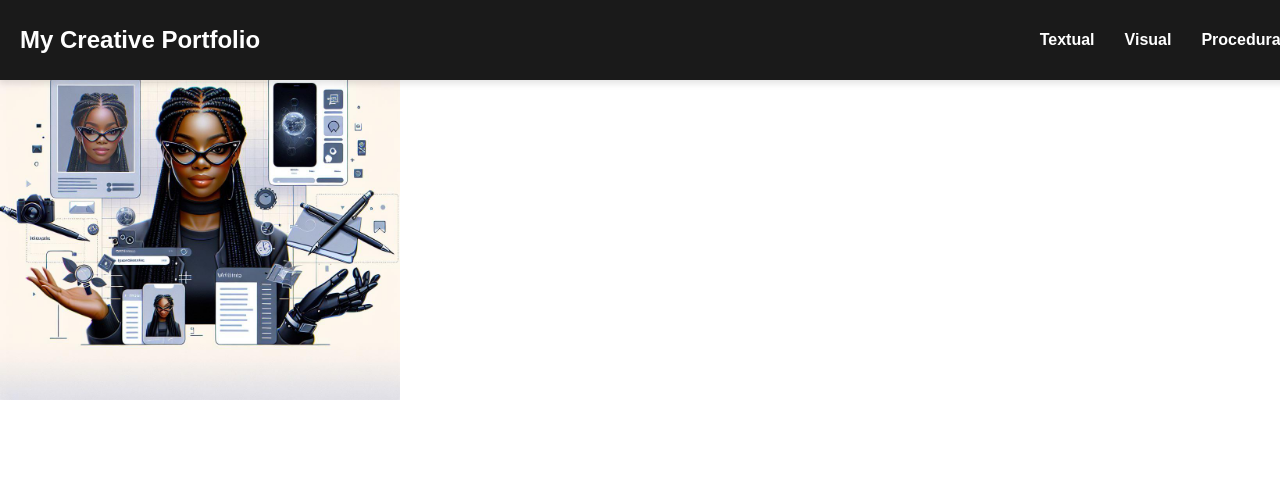
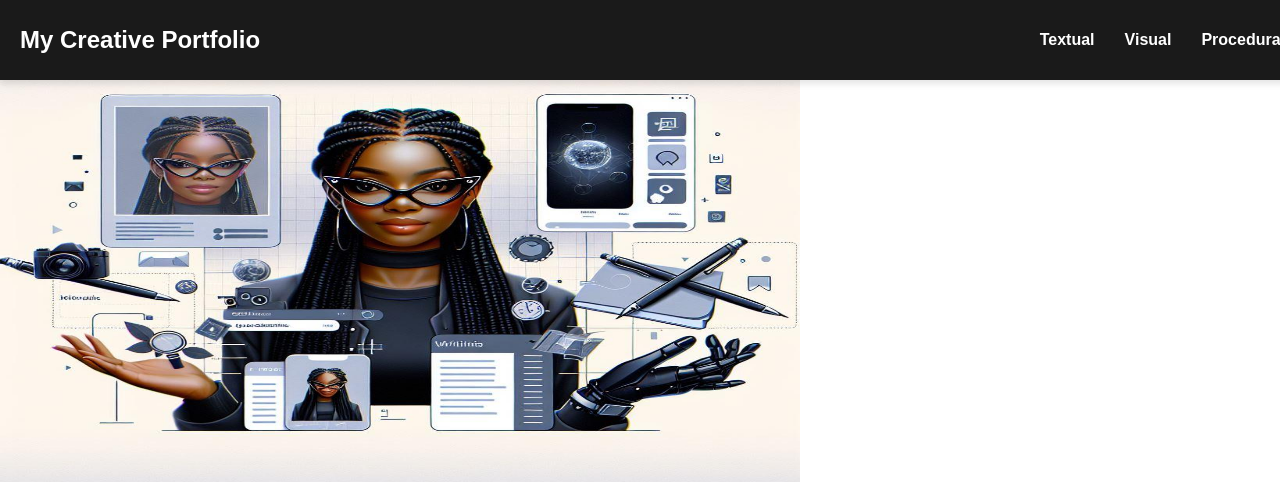
Before and after one commit to FavourB1/AICOMB, a plain HTML site: page index.html in a window 1280 px wide. Shown: the top 482 px of the page. Drawn offline with Linux system fonts and the light colour scheme.

Commit message:
Update index.html

```diff
--- a/index.html
+++ b/index.html
@@ -4,7 +4,7 @@
     <meta charset="UTF-8">
     <meta name="viewport" content="width=device-width, initial-scale=1.0">
     <title>Textual AI Visual AI Procedural AI</title>
-    <img src="Designer (3).jpg" alt="Profile Image" style="width: 400px; height: 400px;">
+    <img src="Designer (3).jpg" alt="Profile Image" style="width: 800px; height: 500px;">
 
     <style>
         body {
```
